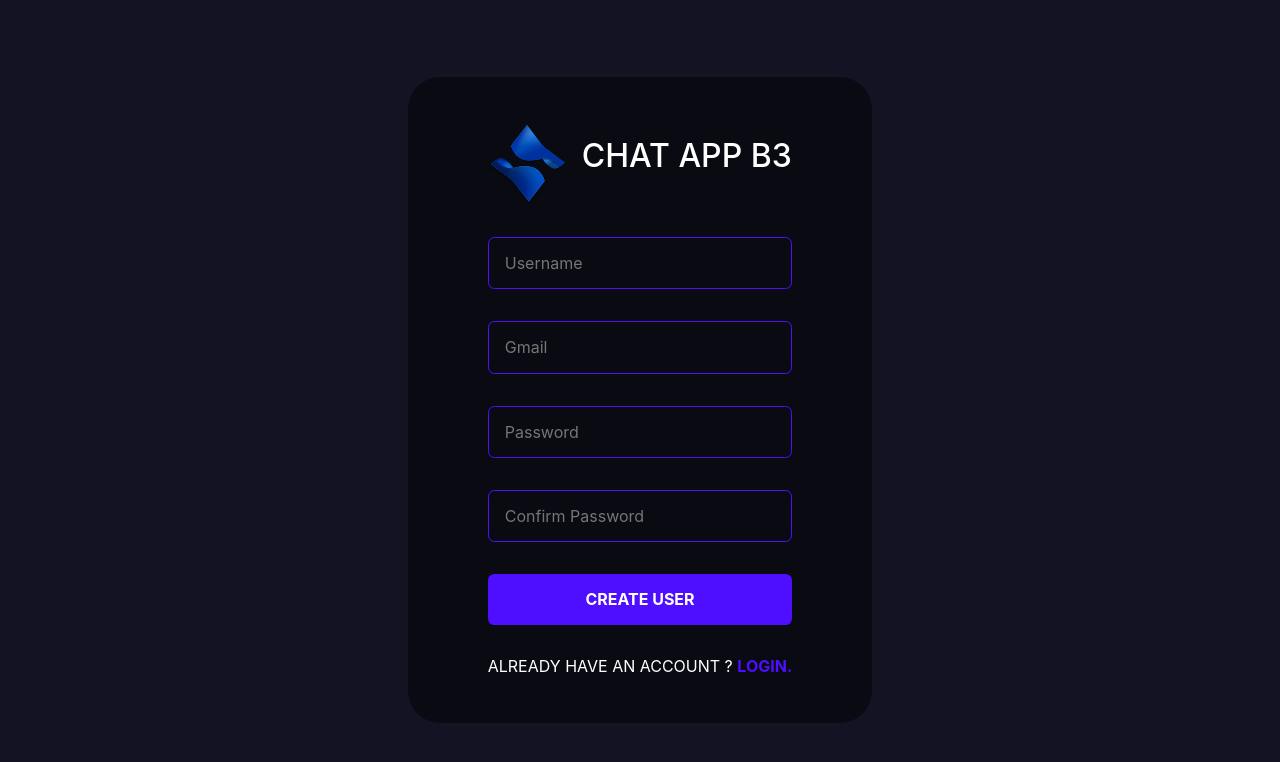
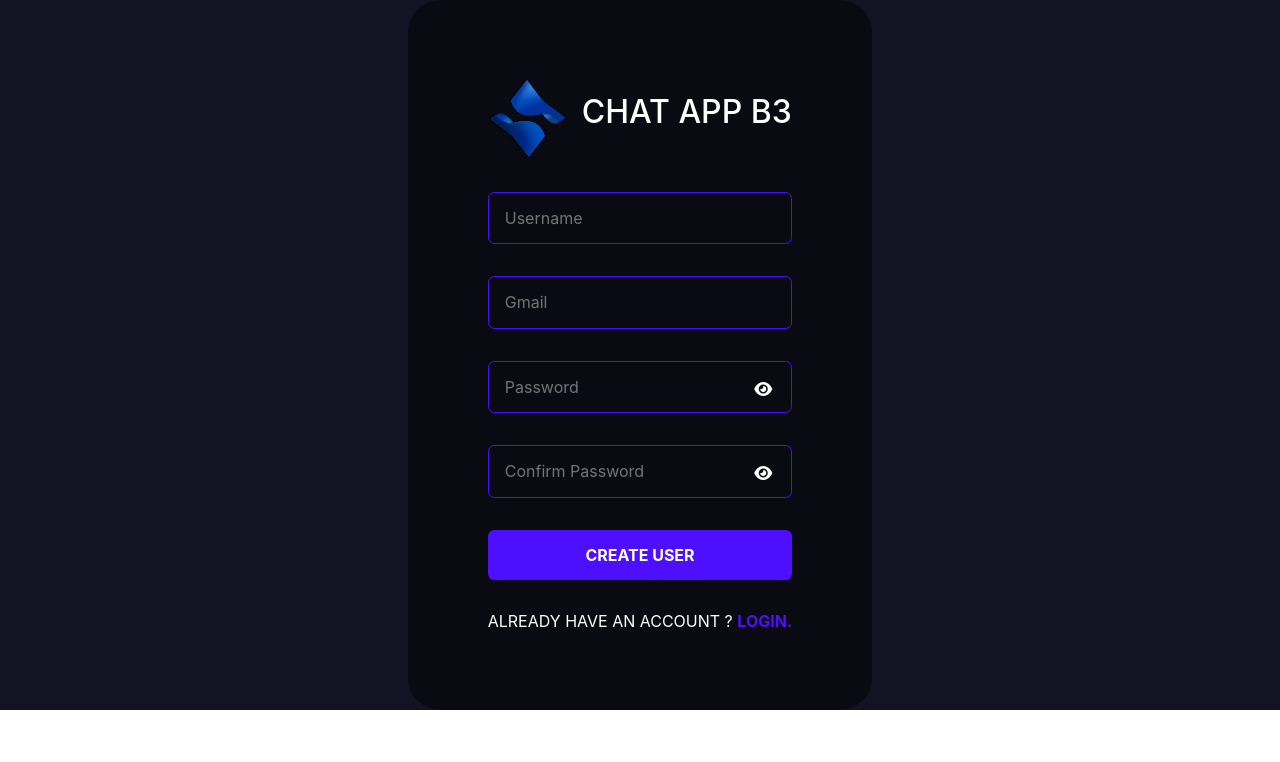
Before and after one commit to Huuquy-HAu/ChatAppFE, a React (Create React App) app: page /sign-up in a window 1280 px wide. Shown: the top 762 px of the page. Built offline with nearby package versions, Linux system fonts and the light colour scheme.

Commit message:
an push code

```diff
--- a/src/components/Login/SignIn.css
+++ b/src/components/Login/SignIn.css
@@ -3,7 +3,76 @@
      padding: 0;
      box-sizing: border-box;
 }
-h1{
-     text-align: center;
-     color: red;
+.container-sign-in{
+    height: 100vh;
+    width: 100vw;
+    display: flex;
+    flex-direction: column;
+    justify-content: center;
+    gap: 1rem;
+    align-items: center;
+    background-color: #131324;
 }
+.container-sign-in .brand {
+    display: flex;
+    align-items: center;
+    gap: 1rem;
+    justify-content: center;
+}
+.container-sign-in  img {
+      height: 5rem;
+    }
+.container-sign-in h1 {
+        color: white;
+        text-transform: uppercase;
+      }
+
+.container-sign-in  form {
+    display: flex;
+    flex-direction: column;
+    gap: 2rem;
+    background-color: #00000076;
+    border-radius: 2rem;
+    padding: 5rem;
+  }
+  .container-sign-in input {
+    background-color: transparent;
+    padding: 1rem;
+    border: 0.1rem solid #4e0eff;
+    border-radius: 0.4rem;
+    color: white;
+    width: 100%;
+    font-size: 1rem;
+    outline: none;
+  }
+  .container-sign-in  button {
+    background-color: #4e0eff;
+    color: white;
+    padding: 1rem 2rem;
+    border: none;
+    font-weight: bold;
+    cursor: pointer;
+    border-radius: 0.4rem;
+    font-size: 1rem;
+    text-transform: uppercase;
+
+  }
+  .container-sign-in  span {
+    color: white;
+    text-transform: uppercase;
+  }
+  .container-sign-in    a {
+      color: #4e0eff;
+      text-decoration: none;
+      font-weight: bold;
+    }
+
+.input-password{
+  position: relative;
+}
+  i{
+    color: white;
+    position: absolute;
+    right: 20px;
+    top: 20px;
+  }
--- a/src/components/Login/SignIn.jsx
+++ b/src/components/Login/SignIn.jsx
@@ -1,12 +1,9 @@
 import React, { useEffect, useState } from "react";
-import "./SignIn.css";
-// import axios from "axios";
-import styled from "styled-components";
 import Logo from "../../assets/logo.svg";
-import loader from "../../assets/loader.gif";
 import { useNavigate, Link } from "react-router-dom";
 import { ToastContainer, toast } from "react-toastify";
 import "react-toastify/dist/ReactToastify.css";
+import "./SignIn.css";
 import { postAPI } from "../../config/api";
 
 function setCookie(cname, cvalue, exdays) {
@@ -70,10 +67,17 @@ function SignIn() {
       return toast.error("wrong gmail, password", toastOptions);
     }
   };
+  const password = () => {
+    let inputPassword = document.getElementById("password");
+    if (inputPassword.type === "text") {
+      inputPassword.setAttribute("type", "password");
+    } else {
+      inputPassword.setAttribute("type", "text");
+    }
+  };
   return (
     <>
-      <FormContainer>
-        {loading && loader}
+      <div className="container-sign-in">
         <form action="" onSubmit={(event) => handleSubmit(event)}>
           <div className="brand">
             <img src={Logo} alt="logo" />
@@ -86,88 +90,25 @@ function SignIn() {
             onChange={(e) => handleChange(e)}
             // min="3"
           />
+          <div className="input-password">
             <input
               type="password"
               placeholder="Password"
               name="password"
+              id="password"
               onChange={(e) => handleChange(e)}
             />
+            <i className="fa-solid fa-eye" onClick={password}></i>
+          </div>
           <button type="submit">Log In</button>
           <span>
             Don't have an account ? <Link to="/sign-up">Create One.</Link>
           </span>
         </form>
-      </FormContainer>
+      </div>
       <ToastContainer />
     </>
   );
 }
 
-const FormContainer = styled.div`
-  height: 100vh;
-  width: 100vw;
-  display: flex;
-  flex-direction: column;
-  justify-content: center;
-  gap: 1rem;
-  align-items: center;
-  background-color: #131324;
-  .brand {
-    display: flex;
-    align-items: center;
-    gap: 1rem;
-    justify-content: center;
-    img {
-      height: 5rem;
-    }
-    h1 {
-      color: white;
-      text-transform: uppercase;
-    }
-  }
-  form {
-    display: flex;
-    flex-direction: column;
-    gap: 2rem;
-    background-color: #00000076;
-    border-radius: 2rem;
-    padding: 5rem;
-  }
-  input {
-    background-color: transparent;
-    padding: 1rem;
-    border: 0.1rem solid #4e0eff;
-    border-radius: 0.4rem;
-    color: white;
-    width: 100%;
-    font-size: 1rem;
-    &:focus {
-      border: 0.1rem solid #997af0;
-      outline: none;
-    }
-  }
-  button {
-    background-color: #4e0eff;
-    color: white;
-    padding: 1rem 2rem;
-    border: none;
-    font-weight: bold;
-    cursor: pointer;
-    border-radius: 0.4rem;
-    font-size: 1rem;
-    text-transform: uppercase;
-    &:hover {
-      background-color: #4e0eff;
-    }
-  }
-  span {
-    color: white;
-    text-transform: uppercase;
-    a {
-      color: #4e0eff;
-      text-decoration: none;
-      font-weight: bold;
-    }
-  }
-`;
 export default SignIn;
--- a/src/components/Login/SignUp.css
+++ b/src/components/Login/SignUp.css
@@ -0,0 +1,79 @@
+*{
+     margin: 0;
+     padding: 0;
+     box-sizing: border-box;
+}
+.container-sign-up{
+    /* height: 100vh;
+    width: 100vw; */
+    display: flex;
+    flex-direction: column;
+    justify-content: center;
+    gap: 1rem;
+    align-items: center;
+    background-color: #131324;
+}
+.container-sign-up .brand {
+    display: flex;
+    align-items: center;
+    gap: 1rem;
+    justify-content: center;
+}
+.container-sign-up  img {
+      height: 5rem;
+    }
+.container-sign-up h1 {
+        color: white;
+        text-transform: uppercase;
+      }
+
+.container-sign-up  .content-sign-up {
+    display: flex;
+    flex-direction: column;
+    gap: 2rem;
+    background-color: #00000076;
+    border-radius: 2rem;
+    padding: 5rem;
+  }
+  .container-sign-up input {
+    background-color: transparent;
+    padding: 1rem;
+    border: 0.1rem solid #4e0eff;
+    border-radius: 0.4rem;
+    color: white;
+    width: 100%;
+    font-size: 1rem;
+    outline: none;
+  }
+  .container-sign-up  button {
+    background-color: #4e0eff;
+    color: white;
+    padding: 1rem 2rem;
+    border: none;
+    font-weight: bold;
+    cursor: pointer;
+    border-radius: 0.4rem;
+    font-size: 1rem;
+    text-transform: uppercase;
+
+  }
+  .container-sign-up  span {
+    color: white;
+    text-transform: uppercase;
+  }
+  .container-sign-up    a {
+      color: #4e0eff;
+      text-decoration: none;
+      font-weight: bold;
+    }
+
+.input-password{
+  position: relative;
+}
+  i{
+    color: white;
+    position: absolute;
+    right: 20px;
+    top: 20px;
+
+  }
--- a/src/components/Login/SignUp.jsx
+++ b/src/components/Login/SignUp.jsx
@@ -1,6 +1,4 @@
 import React, { useState, useEffect } from "react";
-// import axios from "axios";
-import styled from "styled-components";
 import { useNavigate, Link } from "react-router-dom";
 import Logo from "../../assets/logo.svg";
 import { ToastContainer, toast } from "react-toastify";
@@ -24,12 +22,6 @@ function SignUp() {
     confirmPassword: "",
   });
 
-  useEffect(() => {
-    if (localStorage.getItem("chat")) {
-      navigate("/");
-    }
-  }, []);
-
   const handleChange = (event) => {
     // console.log(34, event.target.name, event.target.value);
     setValues({ ...values, [event.target.name]: event.target.value });
@@ -40,7 +32,9 @@ function SignUp() {
       const { gmail, userName, password, confirmPassword } = values;
       console.log(41, userName, gmail, password, confirmPassword);
       const mailFormat = /^([a-zA-Z0-9_\.\-])+\@gmail.com/;
-      if (password !== confirmPassword) {
+      if (!gmail || !userName || !password || !confirmPassword) {
+        toast.error("Không để trống thông tin !", toastOptions);
+      } else if (password !== confirmPassword) {
         toast.error("Mật khẩu không khớp nhau !", toastOptions);
       } else if (!mailFormat.test(gmail)) {
         toast.error("Sai định dạng gmail !", toastOptions);
@@ -69,11 +63,27 @@ function SignUp() {
       toast.error("username hoac gmail da ton tai", toastOptions);
     }
   };
-
+  const password = () => {
+    let inputPassword = document.getElementById("password");
+    if (inputPassword.type === "text") {
+      inputPassword.setAttribute("type", "password");
+    } else {
+      inputPassword.setAttribute("type", "text");
+    }
+  };
+  const confirmPassword = () => {
+    let confirmPassword = document.getElementById("confirmPassword");
+    if (confirmPassword.type === "text") {
+      confirmPassword.setAttribute("type", "password");
+    } else {
+      confirmPassword.setAttribute("type", "text");
+    }
+  };
   return (
     <>
-      <FormContainer>
-        <div className="container" action="#">
+      {/* <FormContainer> */}
+      <div className="container-sign-up">
+        <div className="content-sign-up">
           <div className="brand">
             <img src={Logo} alt="logo" />
             <h1>chat app b3</h1>
@@ -90,95 +100,104 @@ function SignUp() {
             name="gmail"
             onChange={(e) => handleChange(e)}
           />
+          <div className="input-password">
             <input
               type="password"
               placeholder="Password"
               name="password"
+              id="password"
               onChange={(e) => handleChange(e)}
             />
+            <i className="fa-solid fa-eye" onClick={password}></i>
+          </div>
+          <div className="input-password">
             <input
               type="password"
               placeholder="Confirm Password"
               name="confirmPassword"
+              id="confirmPassword"
               onChange={(e) => handleChange(e)}
             />
+            <i className="fa-solid fa-eye" onClick={confirmPassword}></i>
+          </div>
           <button onClick={handleSubmit}>Create User</button>
           <span>
             Already have an account ? <Link to="/sign-in">Login.</Link>
           </span>
         </div>
-      </FormContainer>
+      </div>
+      {/* </FormContainer> */}
       <ToastContainer />
     </>
   );
 }
 
-const FormContainer = styled.div`
-  height: 100vh;
-  width: 100vw;
-  display: flex;
-  flex-direction: column;
-  justify-content: center;
-  gap: 1rem;
-  align-items: center;
-  background-color: #131324;
-  .brand {
-    display: flex;
-    align-items: center;
-    gap: 1rem;
-    justify-content: center;
-    img {
-      height: 5rem;
-    }
-    h1 {
-      color: white;
-      text-transform: uppercase;
-    }
-  }
-  .container {
-    display: flex;
-    flex-direction: column;
-    gap: 2rem;
-    background-color: #00000076;
-    border-radius: 2rem;
-    padding: 3rem 5rem;
-  }
-  input {
-    background-color: transparent;
-    padding: 1rem;
-    border: 0.1rem solid #4e0eff;
-    border-radius: 0.4rem;
-    color: white;
-    width: 100%;
-    font-size: 1rem;
-    &:focus {
-      border: 0.1rem solid #997af0;
-      outline: none;
-    }
-  }
-  button {
-    background-color: #4e0eff;
-    color: white;
-    padding: 1rem 2rem;
-    border: none;
-    font-weight: bold;
-    cursor: pointer;
-    border-radius: 0.4rem;
-    font-size: 1rem;
-    text-transform: uppercase;
-    &:hover {
-      background-color: #4e0eff;
-    }
-  }
-  span {
-    color: white;
-    text-transform: uppercase;
-    a {
-      color: #4e0eff;
-      text-decoration: none;
-      font-weight: bold;
-    }
-  }
-`;
+// const FormContainer = styled.div`
+//   height: 100vh;
+//   width: 100vw;
+//   display: flex;
+//   flex-direction: column;
+//   justify-content: center;
+//   gap: 1rem;
+//   align-items: center;
+//   background-color: #131324;
+//   .brand {
+//     display: flex;
+//     align-items: center;
+//     gap: 1rem;
+//     justify-content: center;
+//     img {
+//       height: 5rem;
+//     }
+//     h1 {
+//       color: white;
+//       text-transform: uppercase;
+//     }
+//   }
+//   .container {
+//     display: flex;
+//     flex-direction: column;
+//     gap: 2rem;
+//     background-color: #00000076;
+//     border-radius: 2rem;
+//     padding: 3rem 5rem;
+//   }
+//   input {
+//     background-color: transparent;
+//     padding: 1rem;
+//     border: 0.1rem solid #4e0eff;
+//     border-radius: 0.4rem;
+//     color: white;
+//     width: 100%;
+//     font-size: 1rem;
+//     &:focus {
+//       border: 0.1rem solid #997af0;
+//       outline: none;
+//     }
+//   }
+//   button {
+//     background-color: #4e0eff;
+//     color: white;
+//     padding: 1rem 2rem;
+//     border: none;
+//     font-weight: bold;
+//     cursor: pointer;
+//     border-radius: 0.4rem;
+//     font-size: 1rem;
+//     text-transform: uppercase;
+//     &:hover {
+//       background-color: #4e0eff;
+//     }
+//   }
+//   span {
+//     color: white;
+//     text-transform: uppercase;
+//     a {
+//       color: #4e0eff;
+//       text-decoration: none;
+//       font-weight: bold;
+//     }
+//   }
+// `;
 
 export default SignUp;
--- a/src/config/api.js
+++ b/src/config/api.js
@@ -21,8 +21,8 @@ export const getAPI = function (url) {
   return instance.get(url, { headers: { Authorization: cookie } });
 };
 export const postAPI = function (url, data) {
-  // let cookie = getCookie("chat-app");
-  return instance.post(url, data);
+  let cookie = getCookie("chat-app");
+  return instance.post(url, data, { headers: { Authorization: cookie } });
 };
 export const patchAPI = function (url, data) {
   let cookie = getCookie("chat-app");
```
Lines whose indentation alone changed are shown as unchanged.
